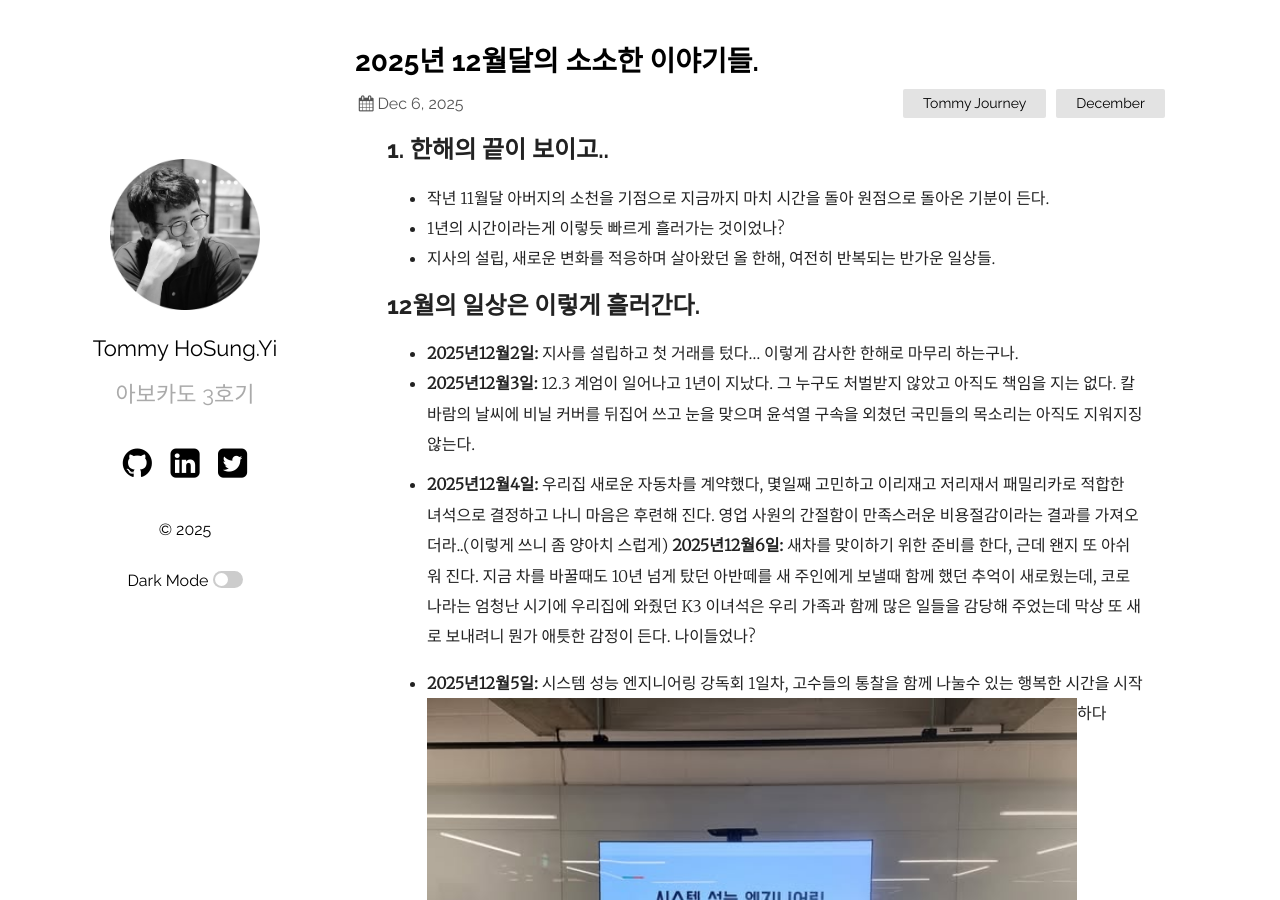
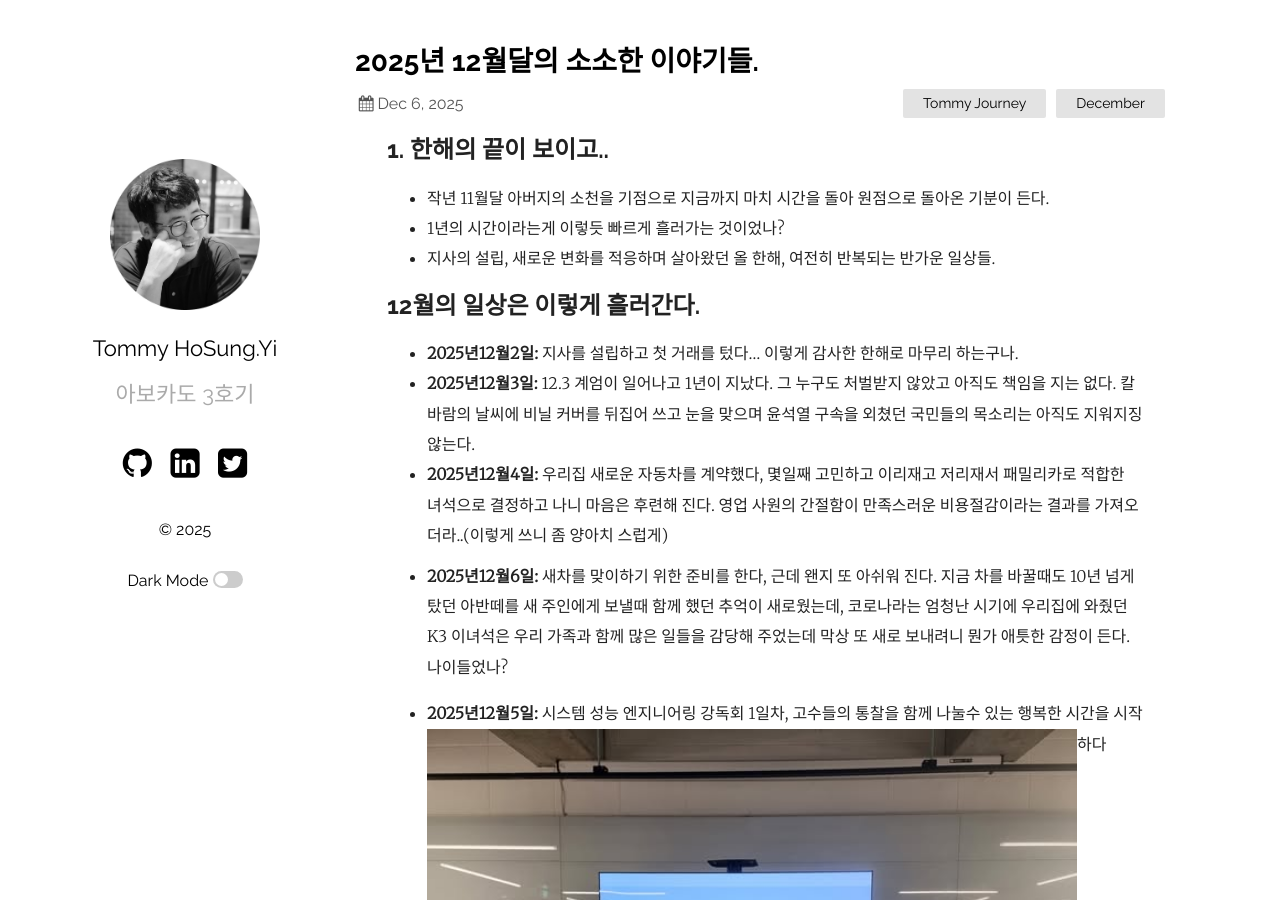
Before and after one commit to hslee77/hslee77.github.io, a Jekyll site: the page built from wiki/memo/2025-12-06-dec.md, in a window 1280 px wide and 900 px high. Built offline with Jekyll 4.4.1, drawn with Linux system fonts in a browser that asks for light colours.

Commit message:
20251206 update v1.1

```diff
--- a/wiki/memo/2025-12-06-dec.md
+++ b/wiki/memo/2025-12-06-dec.md
@@ -15,7 +15,7 @@ categories: [Tommy Journey,December]
 - **2025년12월2일:** 지사를 설립하고 첫 거래를 텄다... 이렇게 감사한 한해로 마무리 하는구나.
 - **2025년12월3일:** 12.3 계엄이 일어나고 1년이 지났다. 그 누구도 처벌받지 않았고 아직도 책임을 지는 없다. 칼바람의 날씨에 비닐 커버를 뒤집어 쓰고 눈을 맞으며 윤석열 구속을 외쳤던 국민들의 목소리는 아직도 지워지징 않는다.
 - **2025년12월4일:** 우리집 새로운 자동차를 계약했다, 몇일째 고민하고 이리재고 저리재서 패밀리카로 적합한 녀석으로 결정하고 나니 마음은 후련해 진다. 영업 사원의 간절함이 만족스러운 비용절감이라는 결과를 가져오더라..(이렇게 쓰니 좀 양아치 스럽게)
-**2025년12월6일:** 새차를 맞이하기 위한 준비를 한다, 근데 왠지 또 아쉬워 진다. 지금 차를 바꿀때도 10년 넘게 탔던 아반떼를 새 주인에게 보낼때 함께 했던 추억이 새로웠는데, 코로나라는 엄청난 시기에 우리집에 와줬던 K3 이녀석은 우리 가족과 함께 많은 일들을 감당해 주었는데 막상 또 새로 보내려니 뭔가 애틋한 감정이 든다. 나이들었나?
+- **2025년12월6일:** 새차를 맞이하기 위한 준비를 한다, 근데 왠지 또 아쉬워 진다. 지금 차를 바꿀때도 10년 넘게 탔던 아반떼를 새 주인에게 보낼때 함께 했던 추억이 새로웠는데, 코로나라는 엄청난 시기에 우리집에 와줬던 K3 이녀석은 우리 가족과 함께 많은 일들을 감당해 주었는데 막상 또 새로 보내려니 뭔가 애틋한 감정이 든다. 나이들었나?
 
 - **2025년12월5일:** 시스템 성능 엔지니어링 강독회 1일차, 고수들의 통찰을 함께 나눌수 있는 행복한 시간을 시작하다
 <img src="/img/2025life/community.jpg" alt="screenshot" align=left width="650"/>
```
